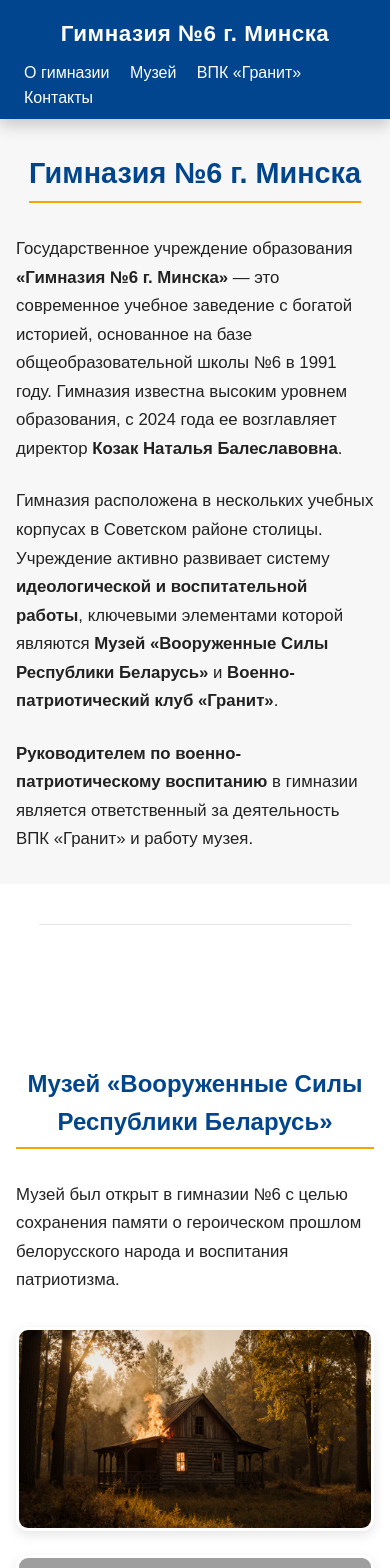
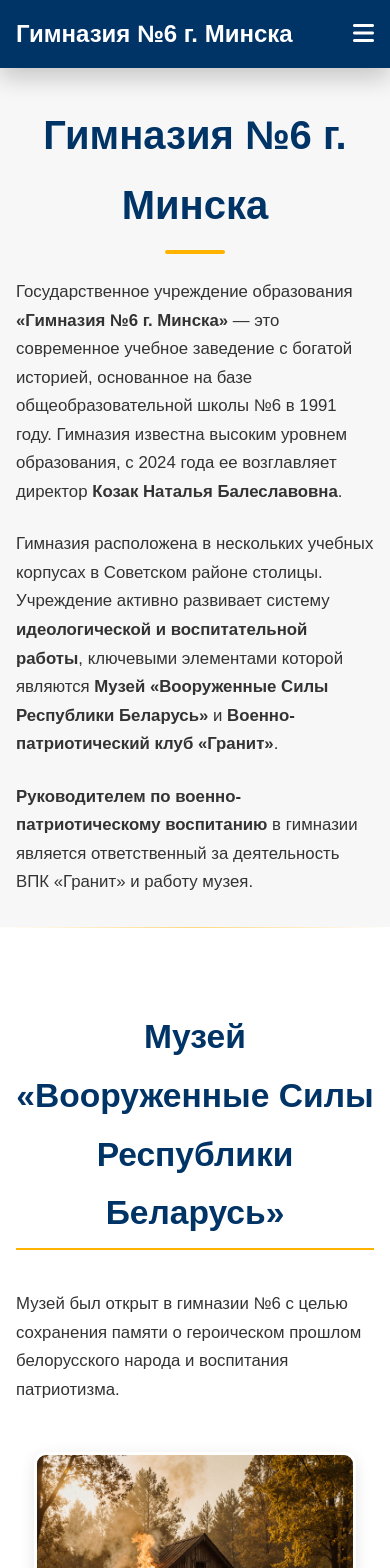
Before and after one commit to sehaxe/granit, a Flask app: page / in a window 390 px wide. Shown: the top 1568 px of the page. Run offline with Flask 3, Linux system fonts and the light colour scheme; some web fonts are replaced; grey boxes are pictures that could not be loaded.

Commit message:
update design

```diff
--- a/static/css/style.css
+++ b/static/css/style.css
@@ -4,15 +4,15 @@
 
 /* Основные переменные цветов */
 :root {
-    --bg-primary: #00458E;      /* Тёмный синий гимназии */
+    --bg-primary: #003366;      /* Глубокий, богатый темно-синий */
     --bg-secondary: #FFFFFF;    /* Белый */
-    --accent: #F0A500;          /* Яркий акцент */
-    --text-color: #222222;      /* Тёмный текст */
-    --link-hover: #0088ff;      /* Светло-голубой для ховера */
-    --max-width: 1000px;        /* Ограничение ширины контента */
-    --shadow-light: 0 4px 12px rgba(0, 0, 0, 0.1);
-    --shadow-dark: 0 6px 15px rgba(0, 0, 0, 0.2);
-    /* Переменная --glow-effect удалена */
+    --accent: #FFB300;          /* Теплый золотистый акцент */
+    --text-color: #333333;      /* Темный, но мягкий текст */
+    --link-hover: #0088ff;
+    --max-width: 1200px;
+    --shadow-light: 0 4px 15px rgba(0, 0, 0, 0.1);
+    --shadow-dark: 0 10px 25px rgba(0, 0, 0, 0.2);
+    --transition-speed: 0.4s;
 }
 
 /* Базовый reset */
@@ -26,14 +26,54 @@
 
 html, body {
     height: 100%;
-    /* Применяем шрифт Cantarell */
     font-family: 'Cantarell', sans-serif;
     color: var(--text-color);
     background: var(--bg-secondary);
-    line-height: 1.6;
+    line-height: 1.75;
+    overflow-x: hidden;
 }
 
-/* --- HEADER / NAVIGATION --- */
+/* -------------------------------------- */
+/* --- A. PRELOADER ANIMATION --- */
+/* -------------------------------------- */
+
+#preloader {
+    position: fixed;
+    top: 0;
+    left: 0;
+    width: 100%;
+    height: 100%;
+    background: var(--bg-primary);
+    z-index: 9999;
+    display: flex;
+    justify-content: center;
+    align-items: center;
+    opacity: 1;
+    visibility: visible;
+    transition: opacity 0.5s ease-out, visibility 0.5s ease-out;
+}
+
+.loader-spinner {
+    width: 50px;
+    height: 50px;
+    border: 5px solid rgba(255, 255, 255, 0.3);
+    border-top-color: var(--accent);
+    border-radius: 50%;
+    animation: spin 1s linear infinite;
+}
+
+body.loaded #preloader {
+    opacity: 0;
+    visibility: hidden;
+}
+
+@keyframes spin {
+    to { transform: rotate(360deg); }
+}
+
+/* -------------------------------------- */
+/* --- B. HEADER / MOBILE MENU --- */
+/* -------------------------------------- */
 
 header {
     position: fixed;
@@ -45,30 +85,32 @@ header {
     display: flex;
     justify-content: center;
     align-items: center;
-    padding: 1rem 1.5rem;
+    padding: 0.8rem 1.5rem;
     z-index: 1000;
-    /* Убрано свечение */
     box-shadow: var(--shadow-dark);
+    opacity: 1; /* Показываем хедер сразу */
+    transition: opacity 0.3s ease;
 }
 
 header .logo {
     font-weight: 700;
-    font-size: 1.4rem;
+    font-size: 1.5rem;
     margin-right: 2rem;
-    letter-spacing: 0.5px;
+    letter-spacing: 0;
 }
 
-header .nav a {
+.nav a {
     color: var(--bg-secondary);
     text-decoration: none;
     margin-left: 1.5rem;
     font-size: 1rem;
+    font-weight: 500;
     position: relative;
-    transition: color 0.3s ease;
+    transition: color var(--transition-speed) ease;
 }
 
-/* Красивое подчеркивание при наведении */
-header .nav a::after {
+/* Стиль подчеркивания */
+.nav a::after {
     content: '';
     position: absolute;
     bottom: -5px;
@@ -76,20 +118,37 @@ header .nav a::after {
     width: 0;
     height: 3px;
     background-color: var(--accent);
-    transition: width 0.3s ease-out;
+    transition: width var(--transition-speed) ease-out;
 }
 
-header .nav a:hover {
+.nav a:hover {
     color: var(--accent);
-    /* Убран text-shadow */
 }
 
-header .nav a:hover::after {
+.nav a:hover::after {
     width: 100%;
 }
 
+/* Стиль кнопки гамбургера (по умолчанию скрыта) */
+.hamburger {
+    display: none;
+    background: none;
+    border: none;
+    font-size: 1.5rem;
+    color: var(--bg-secondary);
+    cursor: pointer;
+    margin-left: auto;
+    transition: color 0.3s ease;
+}
 
-/* --- SECTIONS / CONTENT --- */
+.hamburger:hover {
+    color: var(--accent);
+}
+
+
+/* -------------------------------------- */
+/* --- C. SECTIONS / CONTENT --- */
+/* -------------------------------------- */
 
 .section {
     padding: 100px 2rem 50px;
@@ -101,117 +160,189 @@ header .nav a:hover::after {
     margin: 0 auto;
 }
 
-/* Стиль для первой секции (главной) */
 #about {
     padding-top: 150px;
     background-color: #f7f7f7;
 }
 
+/* Визуальное разделение секций */
+.section-divider {
+    width: 100%;
+    height: 1px;
+    background: linear-gradient(to right,
+        rgba(0, 0, 0, 0) 0%,
+        var(--accent) 50%,
+        rgba(0, 0, 0, 0) 100%
+    );
+    margin: 0 auto;
+    opacity: 0.5;
+    max-width: var(--max-width);
+}
+
 .section h1, .section h2 {
-    margin-bottom: 0.5rem;
-    font-size: 2.2rem;
+    margin-bottom: 1rem;
     color: var(--bg-primary);
     font-weight: 700;
-    border-bottom: 2px solid var(--accent);
-    padding-bottom: 5px;
-    /* Убран text-shadow */
+}
 
-    opacity: 0;
-    transform: translateX(-20px);
-    animation: slideIn 0.6s forwards;
-    animation-delay: 0.2s;
+.section h1 {
+    font-size: 2.5rem;
+    position: relative;
+}
+
+/* Акцентная линия под H1 */
+.section h1::after {
+    content: '';
+    display: block;
+    width: 60px;
+    height: 4px;
+    background-color: var(--accent);
+    margin: 10px auto 0;
+    border-radius: 2px;
 }
 
 .section h2 {
-    font-size: 1.8rem;
+    font-size: 2.1rem;
     border-bottom: 2px solid var(--accent);
+    padding-bottom: 5px;
+    display: inline-block;
 }
 
 .section p, .section ul {
     margin-top: 1.5rem;
-    max-width: var(--max-width);
+    max-width: 800px;
     line-height: 1.7;
     text-align: left;
     width: 100%;
     font-size: 1.05rem;
-
-    opacity: 0;
-    animation: fadeIn 1s forwards;
-    animation-delay: 0.5s;
+    margin-left: auto;
+    margin-right: auto;
 }
 
+/* Кастомные маркеры списка */
 .section ul {
-    padding-left: 20px;
+    padding-left: 0;
     list-style: none;
 }
 
 .section ul li {
-    margin-bottom: 0.5rem;
+    margin-bottom: 0.7rem;
     position: relative;
     padding-left: 20px;
+    transition: transform 0.2s ease;
+}
+
+.section ul li:hover {
+    transform: translateX(5px);
 }
 
 .section ul li::before {
-    content: '•';
+    content: '■';
     color: var(--accent);
     font-weight: bold;
     display: inline-block;
     width: 1em;
     margin-left: -1em;
-    /* Убран text-shadow */
+    font-size: 0.8em;
+    line-height: 1.5;
 }
 
-hr {
-    border: none;
-    border-top: 1px solid rgba(0, 0, 0, 0.1);
-    width: 80%;
-    max-width: var(--max-width);
-    margin: 40px auto;
+/* Карта в контактах */
+.map-container {
+    width: 100%;
+    max-width: 800px;
+    margin-top: 2rem;
 }
-
+.map-container iframe {
+    display: block;
+}
 
 /* --- GALLERY / IMAGES --- */
 
 .gallery {
-    display: flex;
-    flex-wrap: wrap;
-    justify-content: center;
+    display: grid;
+    grid-template-columns: repeat(auto-fit, minmax(300px, 1fr));
     gap: 1.5rem;
-    margin: 2rem 0;
+    margin: 3rem auto;
     max-width: var(--max-width);
+    width: 90%;
 }
 
 .gallery img {
-    /* Настройки для крупного размера (одна картинка в ряд на широких экранах) */
-    max-width: 90%;
-    height: auto;
+    width: 100%;
+    height: 250px;
     object-fit: cover;
     border-radius: 12px;
     box-shadow: var(--shadow-light);
-    transition: transform 0.3s ease, box-shadow 0.3s ease;
+    /* ИЗМЕНЕНИЕ: Ускорен переход до 0.25s */
+    transition: transform 0.25s ease, box-shadow 0.25s ease, border-color 0.25s ease;
     cursor: pointer;
-
-    /* Убраны border и свечение */
     border: 3px solid transparent;
-
-    opacity: 0;
-    transform: translateY(30px);
-    animation: fadeInUp 0.8s forwards;
+    display: block;
 }
 
 .gallery img:hover {
-    transform: translateY(-5px) scale(1.02);
-    /* Убрано свечение */
+    transform: scale(1.03);
     box-shadow: var(--shadow-dark);
-    border-color: var(--accent); /* Оставлена рамка акцентного цвета при наведении */
+    border-color: var(--accent);
 }
 
-/* Анимация появления каждой картинки */
-.gallery img:nth-child(1) { animation-delay: 0.1s; }
-.gallery img:nth-child(2) { animation-delay: 0.2s; }
-.gallery img:nth-child(3) { animation-delay: 0.3s; }
-.gallery img:nth-child(4) { animation-delay: 0.4s; }
-.gallery img:nth-child(5) { animation-delay: 0.5s; }
+/* -------------------------------------- */
+/* --- D. SCROLL-REVEAL ANIMATION SETUP --- */
+/* -------------------------------------- */
+
+/* Изначальное состояние скрытых элементов */
+.section-content * {
+    opacity: 0;
+    transform: translateY(30px);
+    transition: opacity 1s ease-out, transform 0.8s ease-out;
+}
+
+/* Состояние, когда элемент виден */
+.section-content.show * {
+    opacity: 1;
+    transform: translateY(0);
+}
+
+/* Применение задержек к элементам внутри контейнера .show */
+.section-content.show h2 { transition-delay: 0.1s; }
+.section-content.show p { transition-delay: 0.2s; }
+.section-content.show ul { transition-delay: 0.3s; }
+.section-content.show li { transition-delay: 0.4s; }
+.section-content.show .gallery img:nth-child(1) { transition-delay: 0.5s; }
+.section-content.show .gallery img:nth-child(2) { transition-delay: 0.6s; }
+.section-content.show .gallery img:nth-child(3) { transition-delay: 0.7s; }
+.section-content.show .gallery img:nth-child(4) { transition-delay: 0.8s; }
+.section-content.show .map-container { transition-delay: 0.5s; }
+
+
+/* -------------------------------------- */
+/* --- E. SCROLL-TO-TOP BUTTON --- */
+/* -------------------------------------- */
+
+#scroll-to-top {
+    position: fixed;
+    bottom: 20px;
+    right: 20px;
+    background: var(--accent);
+    color: var(--bg-primary);
+    border: none;
+    border-radius: 50%;
+    width: 50px;
+    height: 50px;
+    font-size: 1.2rem;
+    cursor: pointer;
+    box-shadow: var(--shadow-dark);
+    opacity: 0;
+    visibility: hidden;
+    transition: opacity 0.3s ease-in-out, visibility 0.3s ease-in-out;
+    z-index: 900;
+}
+
+#scroll-to-top.visible {
+    opacity: 1;
+    visibility: visible;
+}
 
 
 /* --- FOOTER --- */
@@ -223,55 +354,72 @@ hr {
     padding: 1.5rem;
     margin-top: 0;
     font-size: 0.9rem;
-    /* Убрано свечение */
-    box-shadow: 0 2px 5px rgba(0,0,0,0.15); /* Стандартная тень, если нужно */
+    box-shadow: 0 -5px 10px rgba(0,0,0,0.1);
 }
 
 
-/* --- ANIMATIONS --- */
+/* -------------------------------------- */
+/* --- F. MEDIA QUERIES (RESPONSIVE) --- */
+/* -------------------------------------- */
 
-@keyframes fadeInUp {
-    to { opacity: 1; transform: translateY(0); }
-}
+@media (max-width: 768px) {
+    /* Мобильное меню */
+    header {
+        justify-content: space-between;
+        padding: 0.8rem 1rem;
+    }
 
-@keyframes fadeIn {
-    to { opacity: 1; }
-}
+    header .logo {
+        margin-right: 0;
+    }
 
-@keyframes slideIn {
-    to { opacity: 1; transform: translateX(0); }
-}
+    .hamburger {
+        display: block; /* Показать гамбургер */
+    }
 
+    .nav {
+        display: none;
+        position: absolute;
+        top: 100%;
+        left: 0;
+        width: 100%;
+        background: var(--bg-primary);
+        box-shadow: 0 5px 10px rgba(0, 0, 0, 0.3);
+        flex-direction: column;
+        padding: 1rem 0;
+        opacity: 0;
+        transition: opacity 0.3s ease-out;
+    }
 
-/* --- RESPONSIVE / Адаптивность --- */
+    .nav.active {
+        display: flex;
+        opacity: 1;
+    }
 
-@media (max-width: 900px) {
-    .gallery img {
-        max-width: 95%;
+    .nav a {
+        margin: 0.5rem 0;
+        padding: 0.5rem 1rem;
+        text-align: center;
+        border-bottom: 1px solid rgba(255, 255, 255, 0.1);
+    }
+    .nav a:last-child {
+        border-bottom: none;
+    }
+
+    /* Убираем подчеркивание для мобильного меню */
+    .nav a::after {
+        display: none;
+    }
+
+    .section {
+        padding: 80px 1rem 30px;
+    }
+
+    .gallery {
+        grid-template-columns: 1fr;
+    }
+
+    #about {
+        padding-top: 100px;
     }
 }
-
-@media (max-width: 600px) {
-    header {
-        flex-direction: column;
-        padding: 0.5rem 1rem;
-    }
-    header .logo {
-        margin: 0.5rem 0;
-    }
-    header .nav a {
-        margin: 0 0.5rem;
-    }
-    .section {
-        padding: 100px 1rem 30px;
-    }
-    .gallery img {
-        max-width: 100%;
-    }
-    .section h1 {
-        font-size: 1.8rem;
-    }
-    .section h2 {
-        font-size: 1.5rem;
-    }
-}
--- a/templates/index.html
+++ b/templates/index.html
@@ -6,6 +6,7 @@
     <title>Гимназия №6 г. Минска</title>
 
     <link rel="stylesheet" href="{{ url_for('static', filename='css/style.css') }}">
+    <link rel="stylesheet" href="https://cdnjs.cloudflare.com/ajax/libs/font-awesome/6.5.2/css/all.min.css">
 
     <style>
         html { scroll-behavior: smooth; }
@@ -13,8 +14,15 @@
 </head>
 <body>
 
+    <div id="preloader">
+        <div class="loader-spinner"></div>
+    </div>
+
     <header class="header">
         <div class="logo">Гимназия №6 г. Минска</div>
+        <button class="hamburger" aria-label="Открыть меню">
+            <i class="fas fa-bars"></i>
+        </button>
         <nav class="nav">
             <a href="#about">О гимназии</a>
             <a href="#museum">Музей</a>
@@ -23,7 +31,12 @@
         </nav>
     </header>
 
+    <button id="scroll-to-top" aria-label="Прокрутить наверх">
+        <i class="fas fa-arrow-up"></i>
+    </button>
+
     <section id="about" class="section about">
+        <div class="section-content">
             <h1>Гимназия №6 г. Минска</h1>
             <p>
                 Государственное учреждение образования <strong>«Гимназия №6 г. Минска»</strong> — это современное учебное заведение с богатой историей, основанное на базе общеобразовательной школы №6 в 1991 году. Гимназия известна высоким уровнем образования, с 2024 года ее возглавляет директор <strong>Козак Наталья Балеславовна</strong>.
@@ -34,29 +47,33 @@
             <p>
                 <strong>Руководителем по военно-патриотическому воспитанию</strong> в гимназии является ответственный за деятельность ВПК «Гранит» и работу музея.
             </p>
+        </div>
     </section>
 
-    <hr>
+    <div class="section-divider"></div>
 
     <section id="museum" class="section museum">
+        <div class="section-content">
             <h2>Музей «Вооруженные Силы Республики Беларусь»</h2>
             <p>
                 Музей был открыт в гимназии №6 с целью сохранения памяти о героическом прошлом белорусского народа и воспитания патриотизма.
             </p>
             <div class="gallery">
-            <img src="static/image.png" alt="Экспонат музея 1">
-            <img src="static/image(1).png" alt="Экспонат музея 2">
-            <img src="static/image(2).png" alt="Экспонат музея 3">
-            <img src="static/image(3).png" alt="Экскурсия в музее">
+                <img src="static/image.png" alt="Экспонат музея: форма и награды">
+                <img src="static/image(1).png" alt="Витрина с историческими документами">
+                <img src="static/image(2).png" alt="Оформление экспозиции музея">
+                <img src="static/image(3).png" alt="Учащиеся на экскурсии в музее">
             </div>
             <p>
                 В экспозиции представлены уникальные <strong>экспонаты</strong>, переданные сотрудниками, родителями учащихся, а также организациями-партнерами. Музей имеет несколько разделов, посвященных <strong>истории белорусской армии</strong>, начиная с 1918 года. Он служит важным центром <strong>музейной педагогики</strong> для формирования у ребят национального стержня, готовности защищать Родину и беречь мир.
             </p>
+        </div>
     </section>
 
-    <hr>
+    <div class="section-divider"></div>
 
     <section id="vpk" class="section vpk">
+        <div class="section-content">
             <h2>Военно-патриотический клуб «Гранит»</h2>
             <p>
                 <strong>ВПК «Гранит»</strong> был создан на базе Гимназии №6 г. Минска с целью <strong>военно-патриотического воспитания</strong> молодежи. Клуб имеет собственные <strong>отличительные символы и атрибуты</strong> (наименование, девиз, эмблема, форма).
@@ -72,11 +89,13 @@
             <p>
                 Руководителем клуба является <strong>руководитель по военно-патриотическому воспитанию</strong> гимназии. Деятельность ВПК «Гранит» направлена на формирование гражданственности и патриотизма через практические занятия и изучение истории.
             </p>
+        </div>
     </section>
 
-    <hr>
+    <div class="section-divider"></div>
 
     <section id="contacts" class="section contacts">
+        <div class="section-content">
             <h2>Контакты и Адреса</h2>
             <p>
                 <strong>ГУО «Гимназия №6 г. Минска»</strong> расположена в трех учебных корпусах:
@@ -100,9 +119,9 @@
             <p>
                 <strong>Официальный сайт:</strong> <a href="http://gymn6.minsk.edu.by/" target="_blank">http://gymn6.minsk.edu.by/</a>
             </p>
+
+        </div>
     </section>
-
-    <hr>
 
     <footer class="footer">
         <p>&copy; 2025 Гимназия №6 г. Минска. Все права защищены.</p>
```
Also changed, not shown: static/js/main.js (+126 -11 lines), .github/workflows/ci.yml (deleted), 1 other file. Lines whose indentation alone changed are shown as unchanged.
